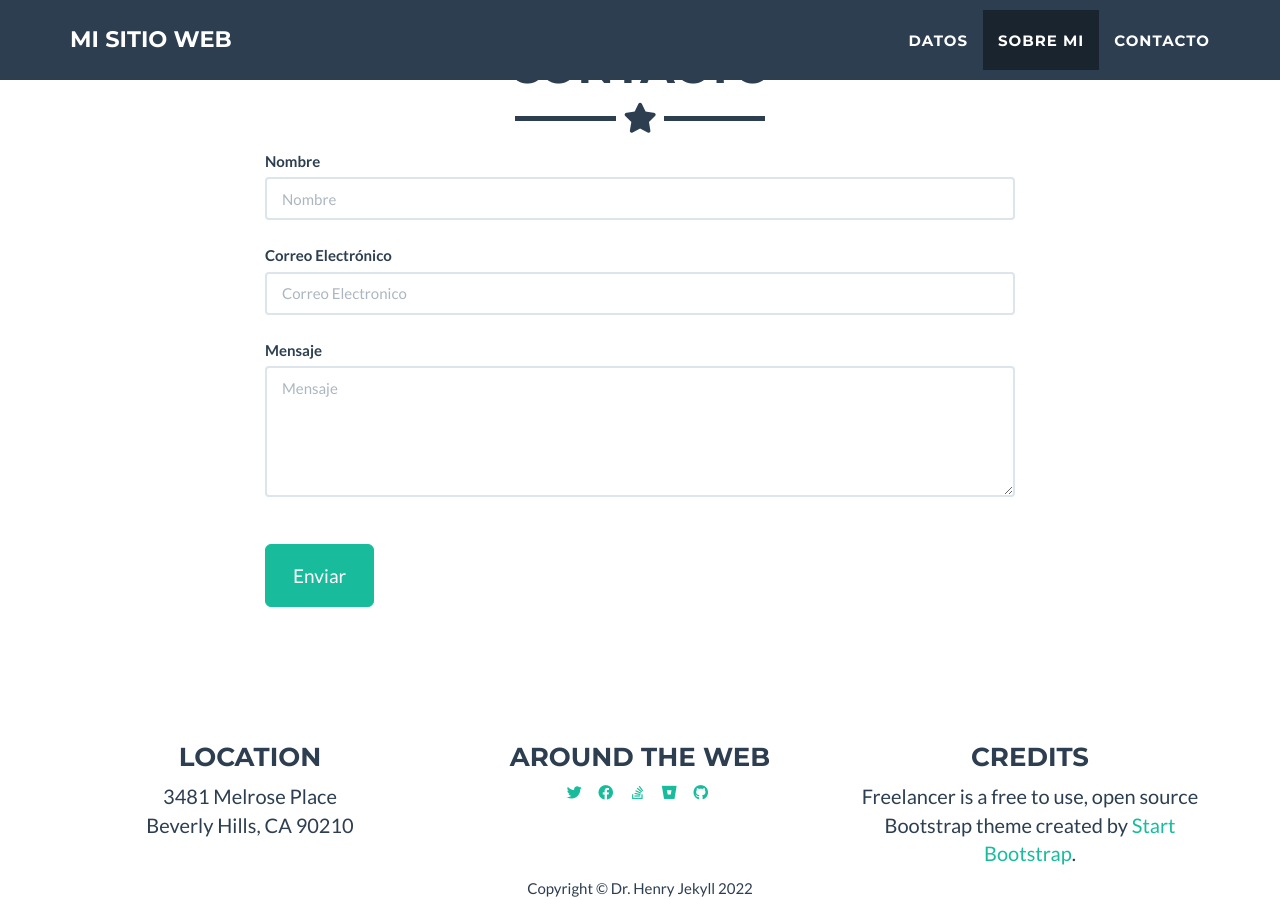
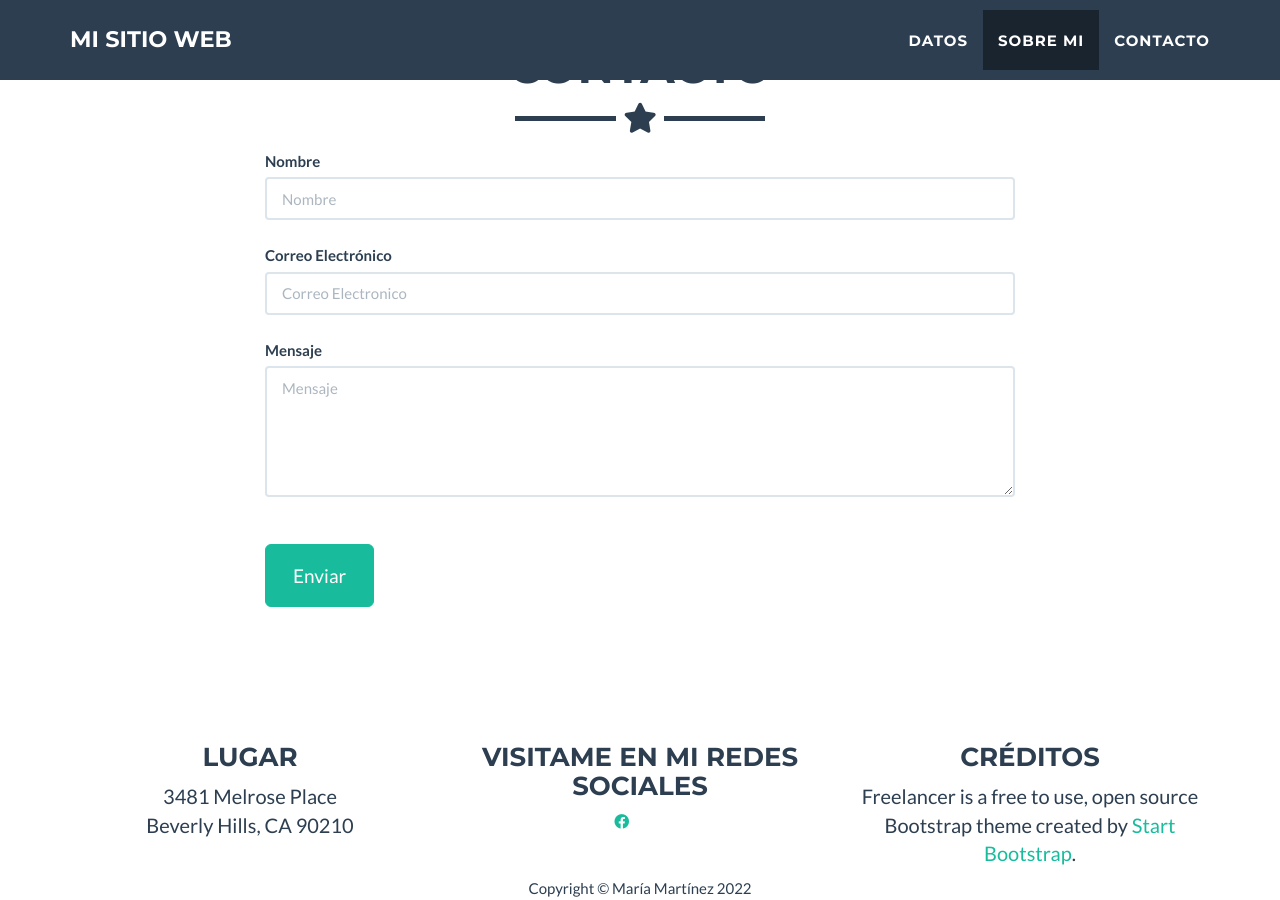
Before and after one commit to mary1816/maria1816.github.io, a Jekyll site: the page built from _posts/2014-07-17-project-2.markdown, in a window 1280 px wide and 900 px high, scrolled down 5279 px. Built offline with Jekyll 4.4.1, drawn with Linux system fonts in a browser that asks for light colours.

Commit message:
Update _config.yml

```diff
--- a/_config.yml
+++ b/_config.yml
@@ -32,23 +32,17 @@ color:
 
 # Footer settings
 footer:
-  copyright: Dr. Henry Jekyll
-  location: Location
-  social: Around the Web
-  credits: Credits
+  copyright: María Martínez
+  location: Lugar
+  social: Visitame en mi Redes Sociales
+  credits: Créditos
 
 # Social networks usernames (many more available: google-plus, flickr, dribbble, pinterest, instagram, tumblr, linkedin, etc.)
 social:
-  - title: twitter
-    url: http://twitter.com/jekyllrb
   - title: facebook
-    url:
-  - title: stack-overflow
-    url: http://stackoverflow.com/questions/tagged/jekyll
-  - title: bitbucket
-    url: http://bitbucket.org/jekyll
-  - title: github
-    url: http://github.com/jekyll
+    url: https://www.facebook.com/profile.php?id=100003062626735
+  - title: WhatsApp
+    url: http://wa.me/593992890380?text=Hola%20¿cómo%20éstas?%20😊
 
 # Postal address (add as many lines as necessary)
 address:
```
